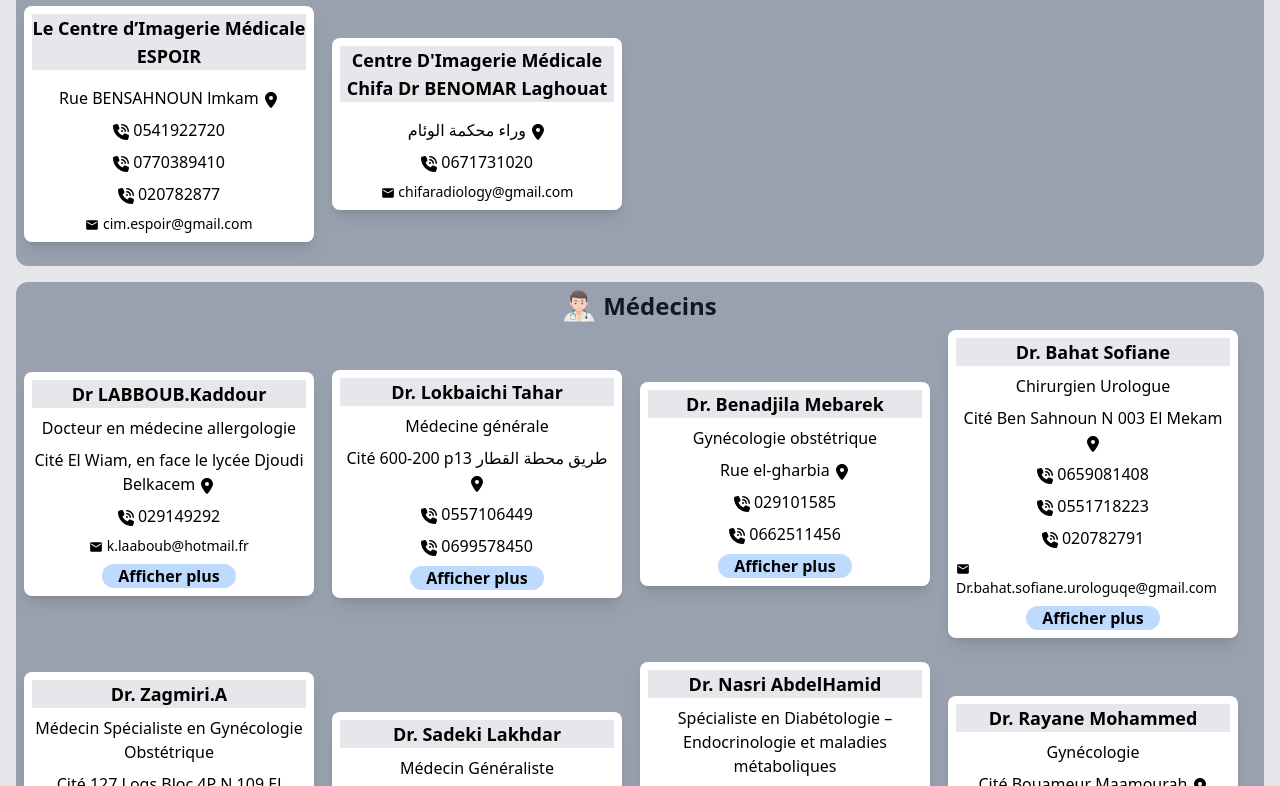
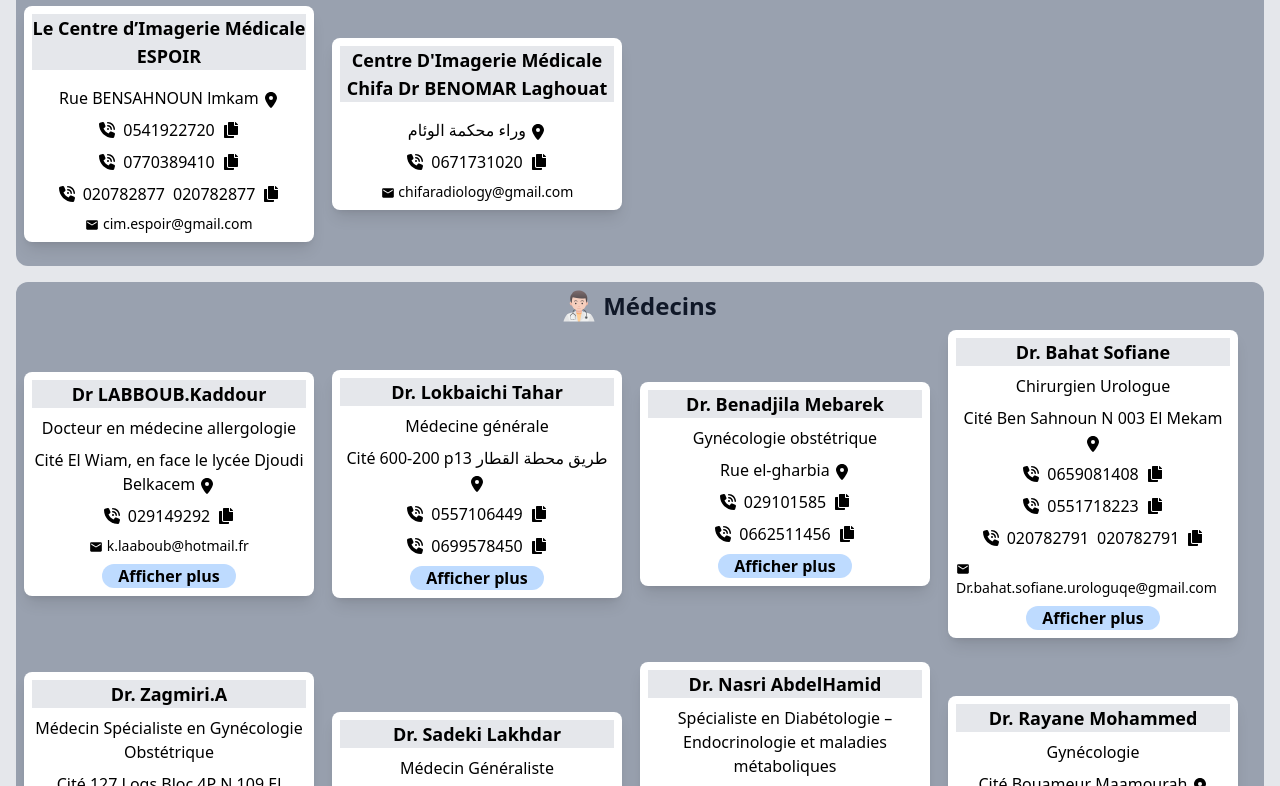
Before and after one commit to Medido1/Guide-M-dical-Laghouat, a React (Vite) app: page / in a window 1280 px wide. Shown: the part 494-1280 px from the top of the page. Built offline with nearby package versions, Linux system fonts and the light colour scheme.

Commit message:
Add icon to copy number to clipboard

```diff
--- a/src/components/DoctorFacility.jsx
+++ b/src/components/DoctorFacility.jsx
@@ -2,6 +2,7 @@ import { useState } from "react";
 import useClipboard from "./Utility";
 import { FaPhoneVolume, FaLocationDot } from "react-icons/fa6";
 import { MdEmail } from "react-icons/md";
+import { FaCopy } from "react-icons/fa";
 
 function DoctorFalcility({item}) {
   const { copyToClipboard, copied } = useClipboard();
@@ -27,34 +28,25 @@ function DoctorFalcility({item}) {
       </p>
       <p className="text-center">{adress} <FaLocationDot className="inline-block"/></p>
       <div className="flex gap-2 items-center">
-        <p
-          className="cursor-pointer"
-          onClick={() => selectAndCopy(`${phone}`)}
-        >
-          <FaPhoneVolume className="inline-block" /> {phone}
-        </p>
+        <FaPhoneVolume className="inline-block" />
+        <p> {phone} </p>
+        <FaCopy className="cursor-pointer" onClick={() => selectAndCopy(`${phone}`)}/>
         {copied && isSelected == `${phone}` && <span className="text-xs text-green-500 ml-2">Copied!</span>}
       </div>
       {phone2 &&
         <div className="flex gap-2 items-center">
-          <p
-            className="cursor-pointer"
-            onClick={() => selectAndCopy(`${phone2}`)}
-          >
-            <FaPhoneVolume className="inline-block" /> {phone2}
-          </p>
+          <FaPhoneVolume className="inline-block" />
+          <p> {phone2}</p>
+          <FaCopy className="cursor-pointer"  onClick={() => selectAndCopy(`${phone2}`)}/>
           {copied && isSelected == `${phone2}` &&
           <span className="text-xs text-green-500 ml-2">Copied!</span>}
       </div>
       }
       {phone3 &&
         <div className="flex gap-2 items-center">
-          <p
-            className="cursor-pointer"
-            onClick={() => selectAndCopy(`${phone3}`)}
-          >
-            <FaPhoneVolume className="inline-block" /> {phone3}
-          </p>
+          <FaPhoneVolume className="inline-block" /> {phone3}
+          <p>{phone3}</p>
+          <FaCopy className="cursor-pointer" onClick={() => selectAndCopy(`${phone3}`)}/>
           {copied && isSelected == `${phone3}` &&
           <span className="text-xs text-green-500 ml-2">Copied!</span>}
       </div>
--- a/src/components/LabFacility.jsx
+++ b/src/components/LabFacility.jsx
@@ -1,4 +1,5 @@
 import { FaPhoneVolume, FaLocationDot } from "react-icons/fa6";
+import { FaCopy } from "react-icons/fa";
 import useClipboard from "./Utility";
 
 function LabFacility({item}) {
@@ -13,11 +14,8 @@ function LabFacility({item}) {
       </h3>
       <div className="flex gap-2 items-center">
         <FaPhoneVolume />
-        <p
-          className="cursor-pointer"
-          onClick={() => copyToClipboard(`${phone}`)}>
-        {phone}
-        </p>
+        <p> {phone} </p>
+        <FaCopy className="cursor-pointer" onClick={() => copyToClipboard(`${phone}`)}/>
         {copied && <span className="text-xs text-green-500 ml-2">Copied!</span>}
       </div>
       <div className="flex gap-2 items-center">
--- a/src/components/Main.jsx
+++ b/src/components/Main.jsx
@@ -13,9 +13,6 @@ function Main() {
   const [imagingCentersData, setImagingCentersData] = useState(imagingCenters);
   const [searchSpeciality, setSearchSpeciality] = useState("");
   const [showJustDoctors, setShowJustDoctors] = useState(false);
-
-  /* scroll to top logic */
-  const [isVisible, setIsvisible] = useState(false);
 
   function scrollToTop() {
     window.scrollTo({
```
